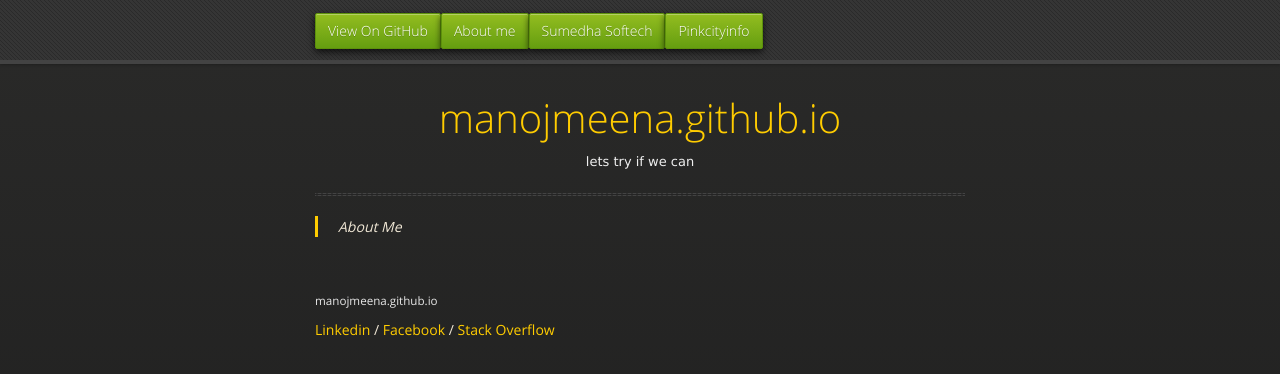
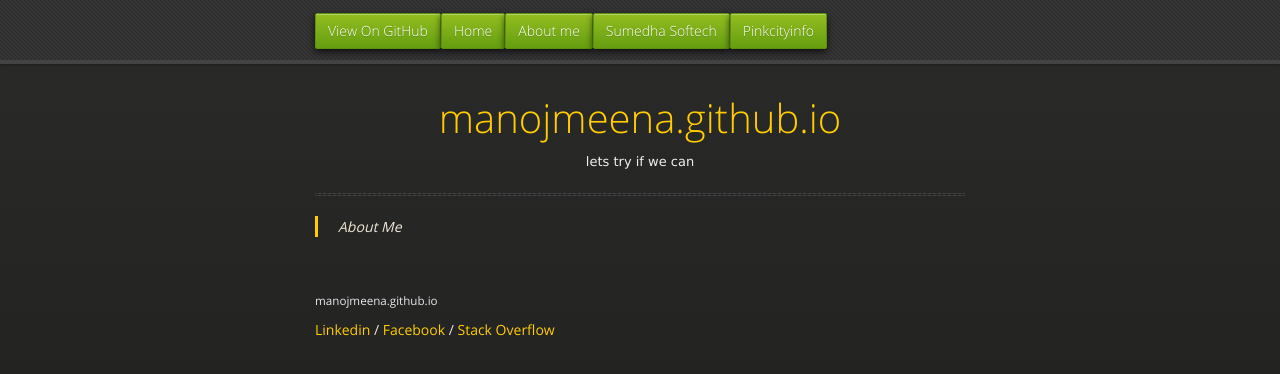
Before and after one commit to manojmeena/manojmeena.github.io, a plain HTML site: page about.html in a window 1280 px wide. Drawn offline with nearby package versions, Linux system fonts and the light colour scheme.

Commit message:
Update about.html

```diff
--- a/about.html
+++ b/about.html
@@ -20,8 +20,9 @@
 <body>
 <div id="header">
     <nav>
-        <li class="fork"><a href="http://manojmeena.github.io">View On GitHub</a></li>
-	<li class="fork"><a href="about.html">About me</a></li>
+        <li class="fork"><a href="https://github.com/manojmeena">View On GitHub</a></li>
+        <li class="fork"><a href="http://manojmeena.github.io">Home</a></li>
+	<li class="fork"><a href="http://manojmeena.github.io/about.html">About me</a></li>
 	<li class="fork"><a href="www.sumedhasoftech.com">Sumedha Softech</a></li>
 	<li class="fork"><a href="www.pinkcityinfo.com">Pinkcityinfo</a></li>
     </nav>
```
